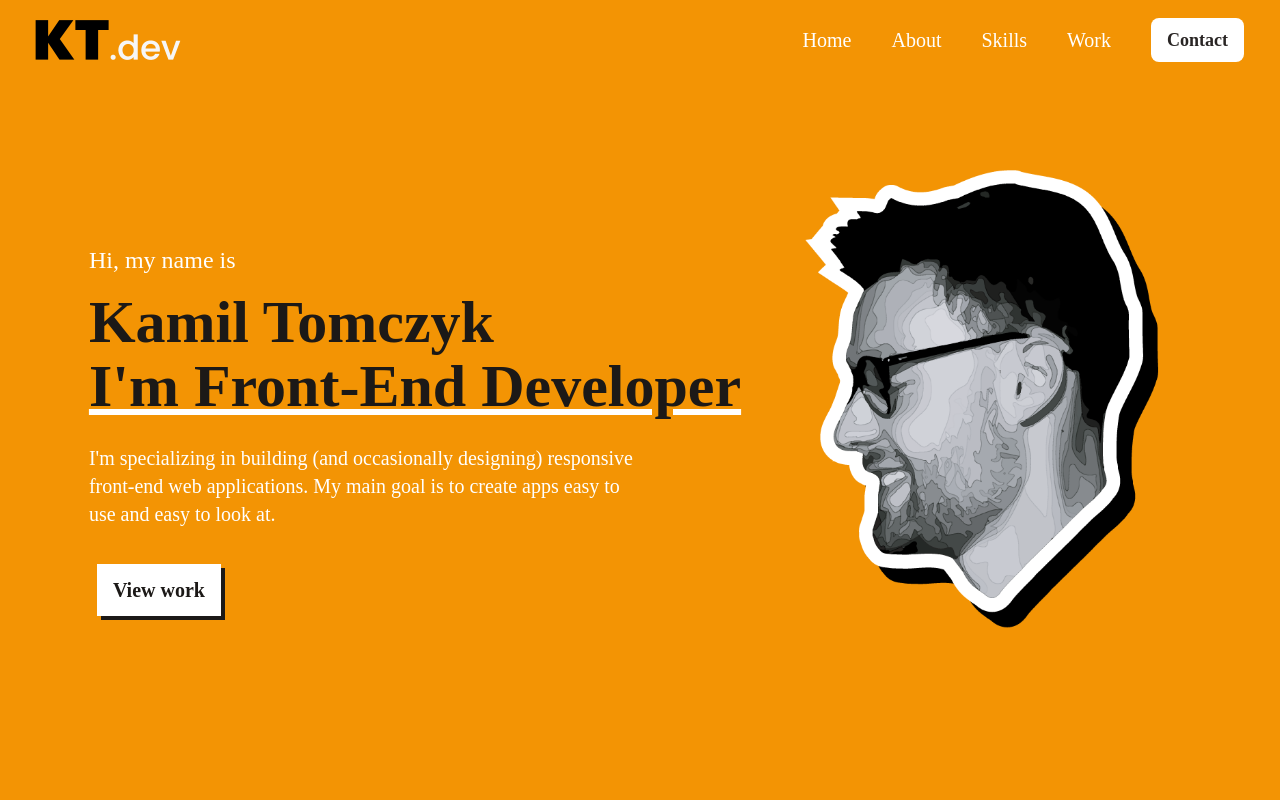
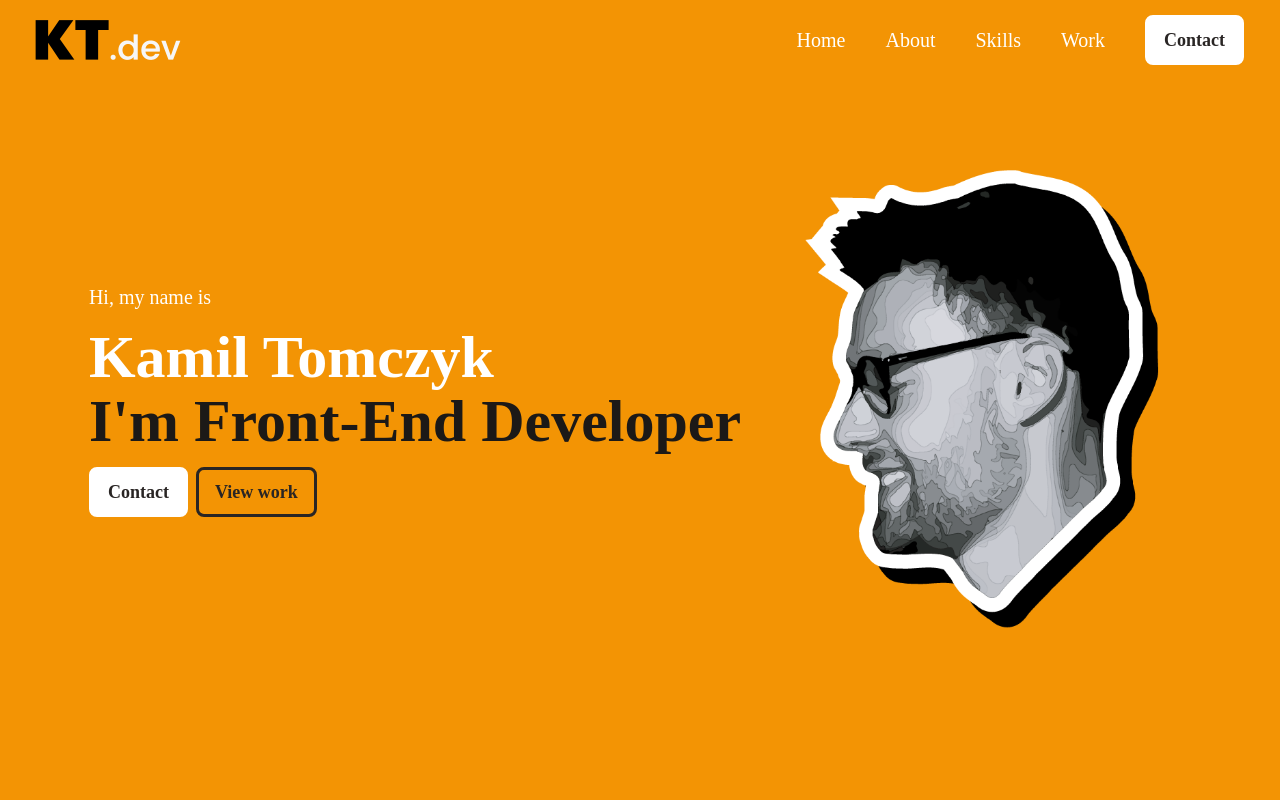
Before and after one commit to KamilTomczykDev/portfolio-website, a React (Create React App) app: page / in a window 1280 px wide. Shown: the top 800 px of the page. Built offline with nearby package versions, Linux system fonts and the light colour scheme.

Commit message:
new header section

```diff
--- a/src/components/Button.jsx
+++ b/src/components/Button.jsx
@@ -1,6 +1,6 @@
 function Button({ children, type }) {
   return (
-    <button className="bg-white px-4 py-2 text-lg rounded-lg font-semibold hover:bg-stone-200 text-stone-800">
+    <button className="bg-white px-4 py-2 text-lg rounded-lg font-semibold hover:bg-stone-200 border-[3px] border-white transition-all duration-300 hover:border-stone-200 text-stone-800">
       {children}
     </button>
   );
--- a/src/components/Contact.jsx
+++ b/src/components/Contact.jsx
@@ -46,7 +46,7 @@ function Contact() {
           rows="10"
           placeholder="Message"
         ></textarea>
-        <button className="mx-auto my-8 flex bg-[#f39404] px-4 py-3 text-2xl font-semibold text-stone-900 drop-shadow-3xl hover:bg-stone-900 hover:text-[#f39404] hover:drop-shadow-5xl">
+        <button className="my-8 mx-auto px-4 py-2 text-lg rounded-lg font-semibold hover:bg-stone-800 hover:text-stone-200  text-stone-800 border-[3px] border-stone-800">
           Let's collaborate
         </button>
       </form>
--- a/src/components/Hero.jsx
+++ b/src/components/Hero.jsx
@@ -1,16 +1,17 @@
 import { Link } from "react-scroll";
 import HeaderImg from "../assets/header-image.png";
 import { useInView } from "react-intersection-observer";
+import Button from "./Button";
 
 function Hero() {
   const { ref, inView } = useInView();
   return (
     <div name="home" className="flex justify-center bg-[#f39404]">
       <div className="flex h-screen max-w-[1500px] md:flex-row md:items-center md:justify-between">
-        <div className="w-max[1000px] mt-[50px] sm:mt-[80px] flex h-full flex-col gap-4  justify-center px-5 md:ml-[35px] md:justify-center xl:ml-0">
+        <div className="w-max[1000px] flex h-full flex-col gap-4  justify-center px-5 md:ml-[35px] md:justify-center xl:ml-0">
           <p
             ref={ref}
-            className={`text-sm text-white md:text-2xl transition duration-1000 delay-250 ${
+            className={`text-md text-white xl:text-xl transition duration-500 delay-250 ${
               inView ? "" : "translate-y-6 opacity-0"
             }`}
           >
@@ -18,14 +19,14 @@ function Hero() {
           </p>
           <div>
             <h1
-              className={`text-4xl font-bold text-stone-900 sm:text-5xl lg:text-6xl 2xl:text-7xl transition duration-1000 delay-500 ${
+              className={`text-4xl font-bold text-white sm:text-5xl lg:text-6xl 2xl:text-7xl transition duration-500 delay-[250ms] ${
                 inView ? "" : "translate-y-6 opacity-0"
               }`}
             >
               Kamil Tomczyk
             </h1>
             <h2
-              className={`mt-1 text-4xl font-bold text-stone-900 underline decoration-white decoration-solid sm:text-5xl lg:text-6xl 2xl:text-7xl transition duration-1000 delay-1000 ${
+              className={`mt-1 text-4xl font-bold text-stone-900 sm:text-5xl lg:text-6xl 2xl:text-7xl transition duration-500 delay-500 ${
                 inView ? "" : "translate-y-6 opacity-0"
               }`}
             >
@@ -33,30 +34,35 @@ function Hero() {
             </h2>
           </div>
 
-          <p
-            className={`text-md mt-3 max-w-[550px] text-white xl:text-xl xl:leading-7 transition duration-1000 delay-[1.5s] ${
+          {/* <p
+            className={`text-md mt-3 max-w-[550px] text-stone-900 xl:text-xl xl:leading-7 transition duration-1000 delay-[1.5s] ${
               inView ? "" : "translate-y-6 opacity-0"
             }`}
           >
             I'm specializing in building (and occasionally designing) responsive
             front-end web applications. My main goal is to create apps easy to
             use and easy to look at.
-          </p>
-          <div>
+          </p> */}
+          <div
+            ref={ref}
+            className={`flex gap-2 transition duration-500 delay-[750ms] ${
+              inView ? "" : "translate-y-6 opacity-0"
+            }`}
+          >
+            <Link to="contact" smooth={true} duration={1000}>
+              <Button>Contact</Button>
+            </Link>
             <Link className="" to="projects" smooth={true} duration={500}>
-              <button
-                ref={ref}
-                className={`text-md static mx-2 my-5 max-w-[160px] bg-white px-3 py-2 font-bold text-stone-900 drop-shadow-3xl hover:bg-stone-900 hover:text-white hover:drop-shadow-2xl md:px-4 md:py-3 md:text-xl transition-opacity duration-1000 ${
-                  inView ? "" : "translate-y-6 opacity-0"
-                }`}
-              >
+              <button className=" px-4 py-2 text-lg rounded-lg font-semibold hover:bg-stone-800 transition duration-300 hover:text-stone-200  text-stone-800 border-[3px] border-stone-800">
                 View work
               </button>
             </Link>
           </div>
         </div>
         <img
-          className="hidden w-[40%] max-w-[450px] px-5 md:block"
+          className={`hidden w-[40%] max-w-[450px] px-5 md:block transition duration-500 ${
+            inView ? "" : `translate-x-[50px] opacity-0`
+          }`}
           src={HeaderImg}
           alt="Header illustration"
         />
```
